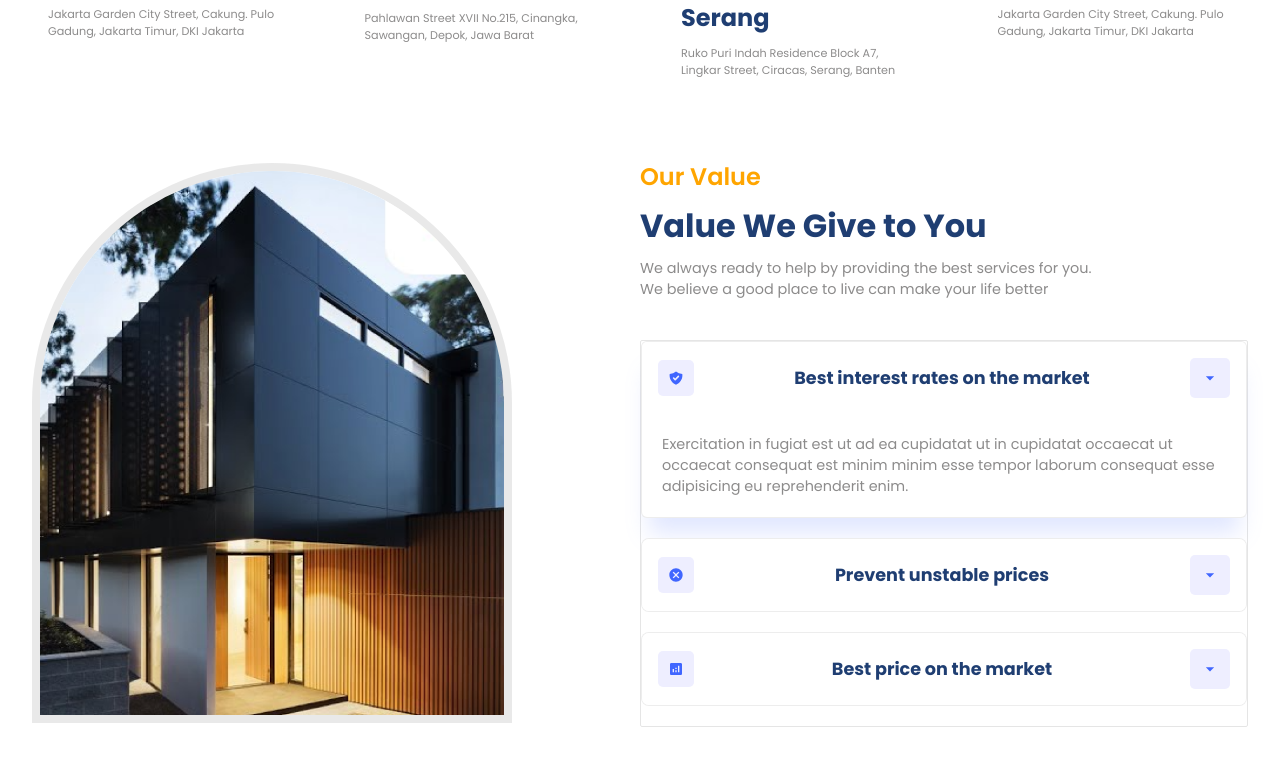
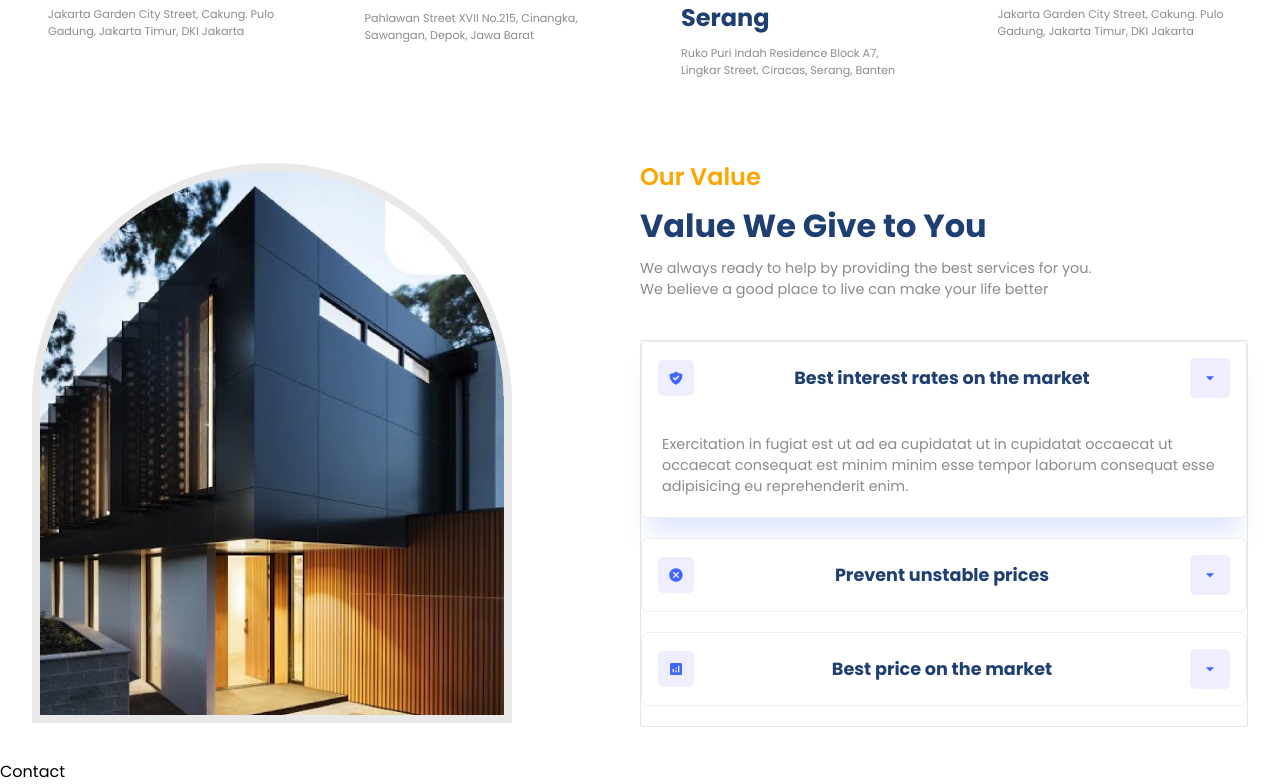
Before and after one commit to noahnoahnoahtran/Web_Dev, a React (Create React App) app in the folder Website/8_real_estate/: page / in a window 1280 px wide. Shown: the part 1320-2104 px from the top of the page. Before the commit the page ends 2079 px from the top, so only its background shows below. Built offline with nearby package versions, Linux system fonts and the light colour scheme.

Commit message:
chore(contact): create contact component and import libs

```diff
--- a/Website/8_real_estate/src/App.jsx
+++ b/Website/8_real_estate/src/App.jsx
@@ -4,6 +4,7 @@
 import Residencies from "./components/Residencies/Residencies";
 import Value from "./components/Value/Value";
 import "./App.css";
+import Contact from "./components/Contact/Contact";
 
 function App() {
   return (
@@ -16,6 +17,7 @@
       <Companies />
       <Residencies />
       <Value />
+      <Contact />
     </div>
   );
 }
--- /dev/null
+++ b/Website/8_real_estate/src/components/Contact/Contact.jsx
@@ -0,0 +1,8 @@
+import React, { useState } from "react";
+import "./Contact.css";
+
+function Contact() {
+  return <div>Contact</div>;
+}
+
+export default Contact;
```
Also changed, not shown: Website/8_real_estate/src/components/Contact/Contact.css (added).
